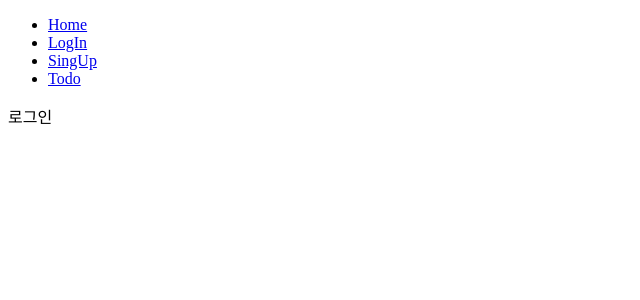
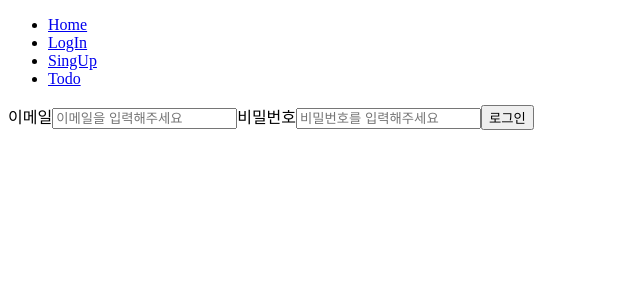
Before and after one commit to hayeonn2/wanted-pre-onboarding-frontend, a React (Create React App) app: page /signin in a window 1280 px wide. Shown: the top 300 px of the page, without its empty margins (0-640 px from the left). Built offline with nearby package versions, Linux system fonts and the light colour scheme.

Commit message:
[feat] 로그인 페이지 레이아웃 구현 #1

```diff
--- a/src/App.js
+++ b/src/App.js
@@ -2,7 +2,7 @@ import { BrowserRouter, Route, Routes } from "react-router-dom";
 import { NotFound } from "./pages/NotFound";
 import { Home } from "./pages/Home";
 import SignUp from "./pages/SignUp";
-import { SignIn } from "./pages/SignIn";
+import SignIn from "./pages/SignIn";
 import { ToDoList } from "./pages/ToDoList";
 import NavBar from "./components/NavBar";
 //import "./index.css";
--- a/src/pages/SignIn.jsx
+++ b/src/pages/SignIn.jsx
@@ -1,5 +1,23 @@
-import React from "react";
+const SignIn = () => {
+  return (
+    <div>
+      <label htmlFor="email">이메일</label>
+      <input
+        id="email"
+        data-testid="email-input"
+        placeholder="이메일을 입력해주세요"
+      />
 
-export const SignIn = () => {
-  return <div>로그인</div>;
+      <label htmlFor="password">비밀번호</label>
+      <input
+        id="password"
+        data-testid="password-input"
+        placeholder="비밀번호를 입력해주세요"
+      />
+
+      <button data-testid="signin-button">로그인</button>
+    </div>
+  );
 };
+
+export default SignIn;
```
